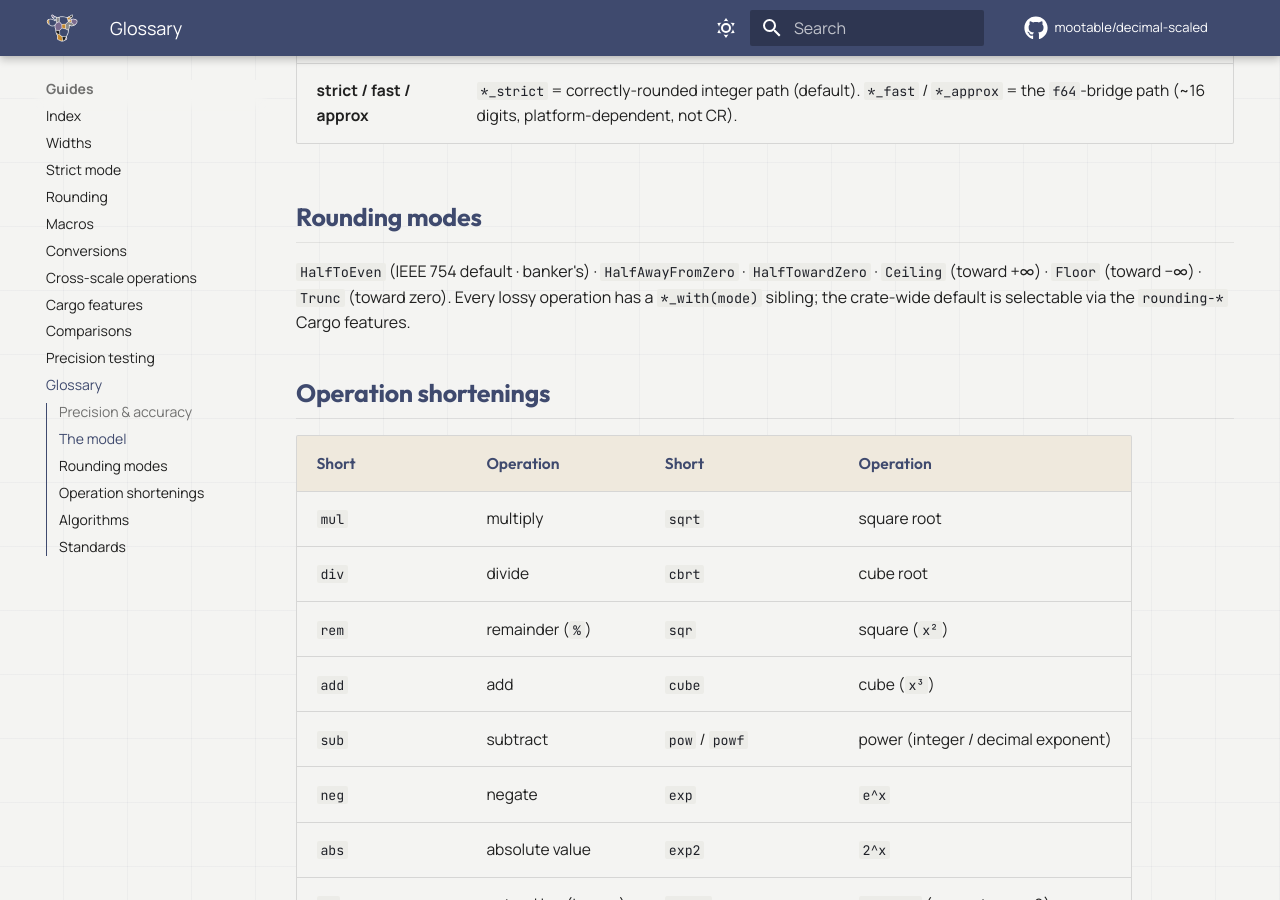
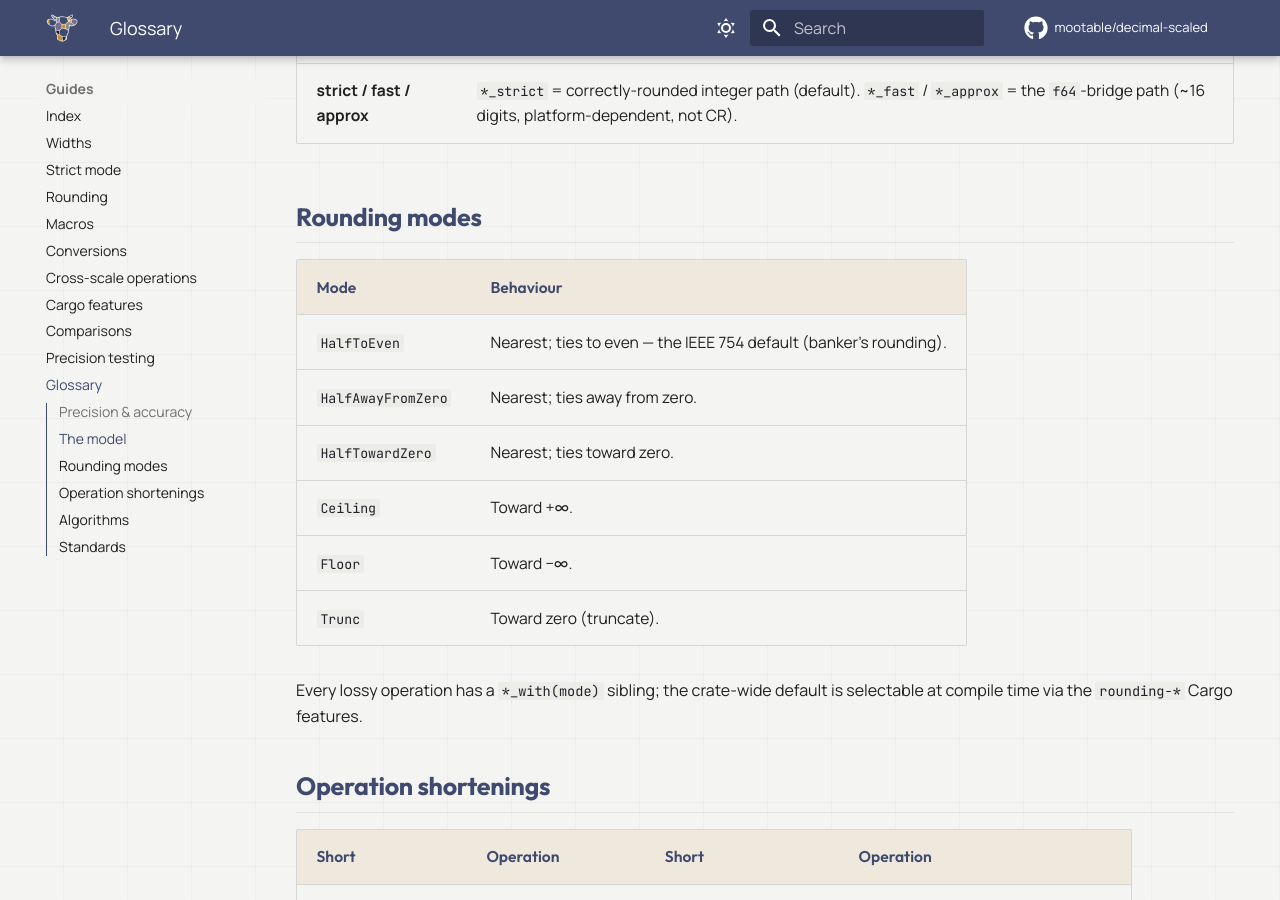
Before and after one commit to mootable/decimal-scaled, an MkDocs documentation site: the page built from docs/glossary.md, in a window 1280 px wide and 900 px high, scrolled down 1541 px. Built offline with MkDocs 1.6.1 and Material for MkDocs 9.7.7, drawn with Linux system fonts in a browser that asks for light colours; comment, search, counter and statistics services are not loaded.

Commit message:
docs(glossary): tabulate the rounding modes for consistency

```diff
--- a/docs/glossary.md
+++ b/docs/glossary.md
@@ -29,11 +29,17 @@ its docs, and its benchmarks — in one place.
 
 ## Rounding modes
 
-`HalfToEven` (IEEE 754 default · banker's) · `HalfAwayFromZero` ·
-`HalfTowardZero` · `Ceiling` (toward +∞) · `Floor` (toward −∞) ·
-`Trunc` (toward zero). Every lossy operation has a `*_with(mode)`
-sibling; the crate-wide default is selectable via the `rounding-*`
-Cargo features.
+| Mode | Behaviour |
+|------|-----------|
+| `HalfToEven` | Nearest; ties to even — the IEEE 754 default (banker's rounding). |
+| `HalfAwayFromZero` | Nearest; ties away from zero. |
+| `HalfTowardZero` | Nearest; ties toward zero. |
+| `Ceiling` | Toward +∞. |
+| `Floor` | Toward −∞. |
+| `Trunc` | Toward zero (truncate). |
+
+Every lossy operation has a `*_with(mode)` sibling; the crate-wide
+default is selectable at compile time via the `rounding-*` Cargo features.
 
 ## Operation shortenings
 
```
